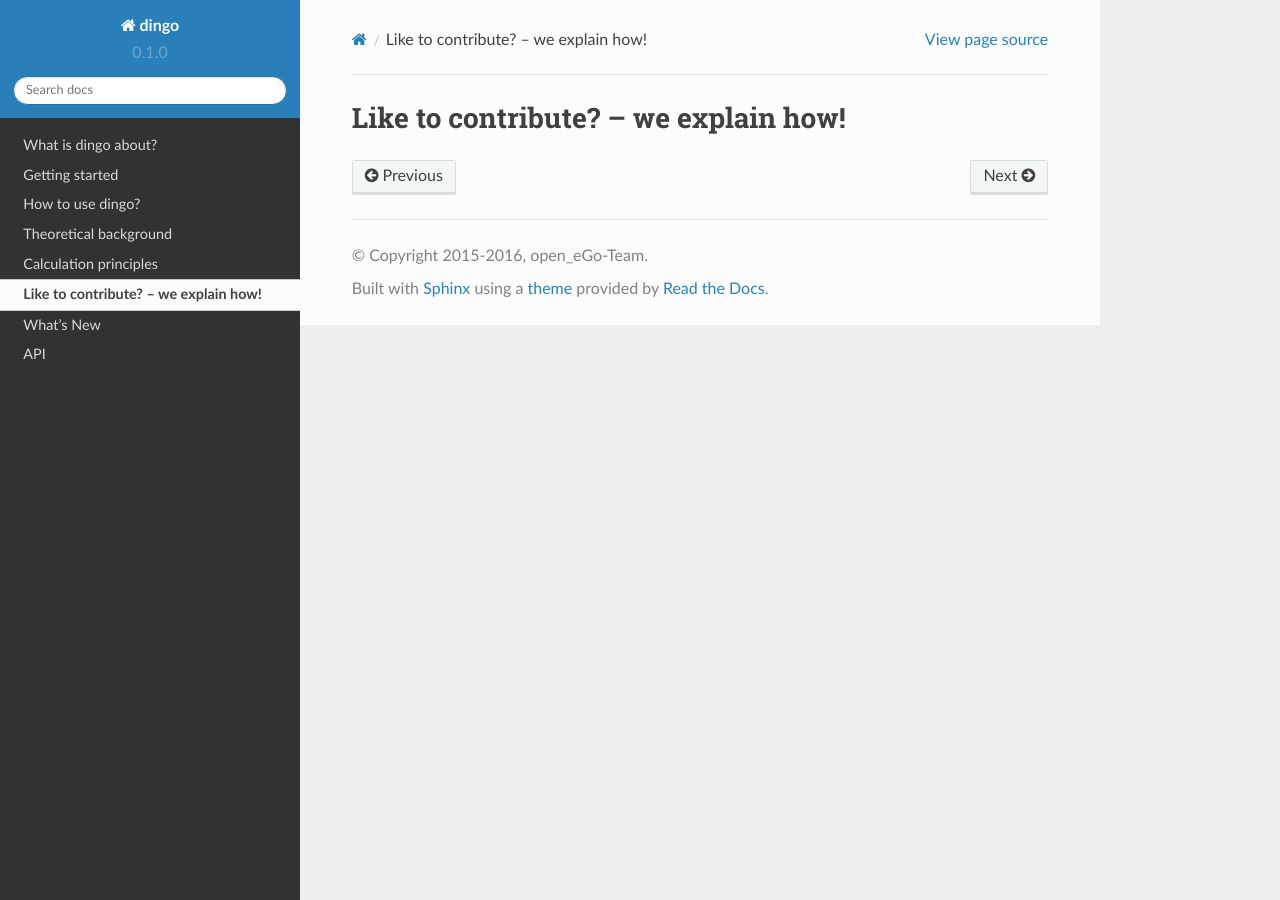
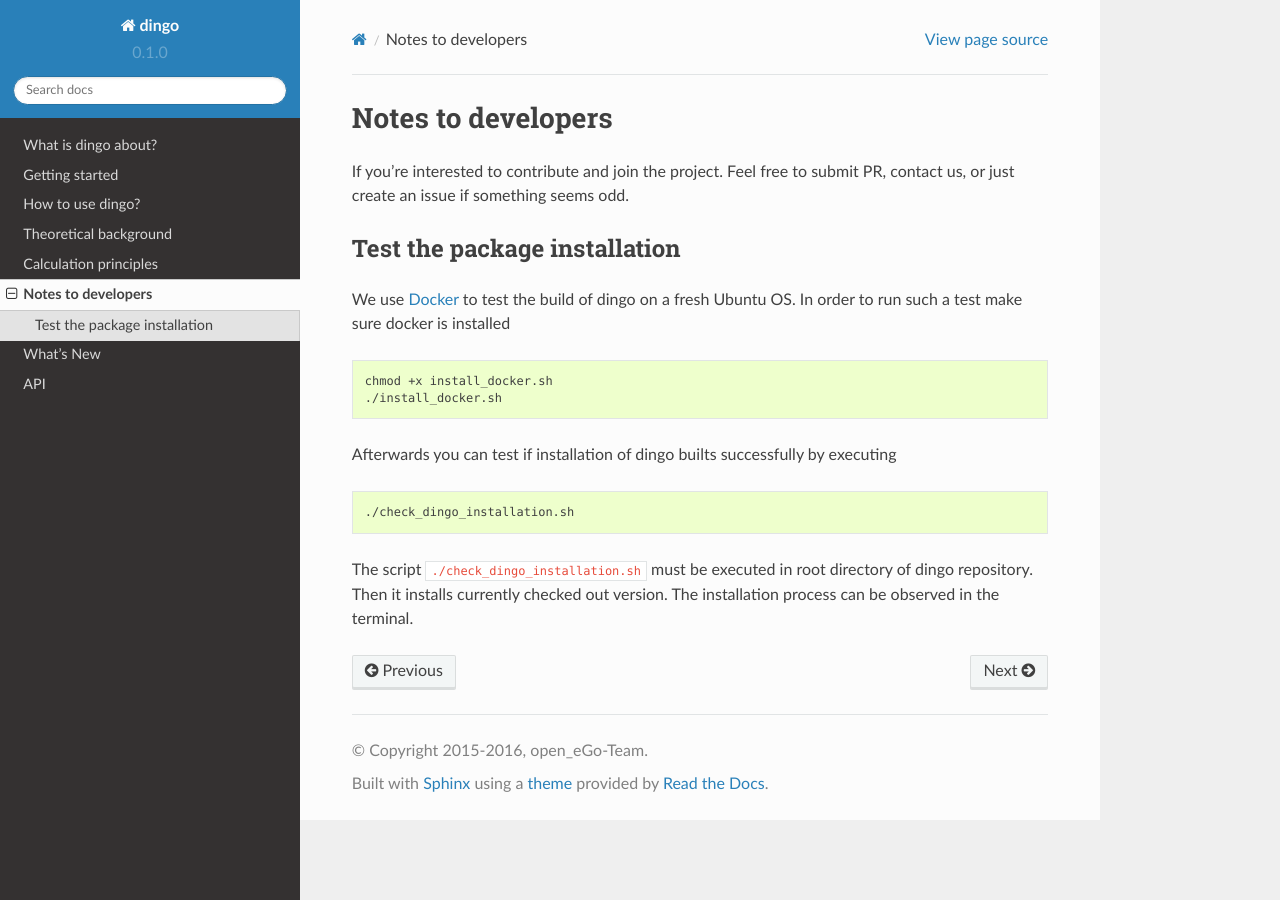
Before and after one commit to openego/ding0, a Sphinx documentation site: the page built from doc/development.rst, in a window 1280 px wide. Built offline with Sphinx 7.4.7 and the Read the Docs theme 2.0.0, drawn with Linux system fonts in a browser that asks for light colours; formulas are drawn with MathJax 3; pages that are not in the unit, such as notebooks, are missing from menus.

Commit message:
Describe build test procedure

```diff
--- a/doc/development.rst
+++ b/doc/development.rst
@@ -1,2 +1,31 @@
-Like to contribute? -- we explain how!
-~~~~~~~~~~~~~~~~~~~~~~~~~~~~~~~~~~~~~~
+Notes to developers
+~~~~~~~~~~~~~~~~~~~
+
+If you're interested to contribute and join the project. Feel free to submit
+PR, contact us, or just create an issue if something seems odd.
+
+
+Test the package installation
+=============================
+
+We use `Docker <https://www.docker.com/>`_ to test the build of
+dingo on a fresh Ubuntu OS. In order to run such a test make sure docker is
+installed
+
+.. code-block:: bash
+
+    chmod +x install_docker.sh
+    ./install_docker.sh
+
+Afterwards you can test if installation of dingo builts successfully by
+executing
+
+.. code-block:: bash
+
+    ./check_dingo_installation.sh
+
+
+The script :code:`./check_dingo_installation.sh` must be executed in root
+directory of dingo repository. Then it
+installs currently checked out version. The installation process can be observed
+in the terminal.
```
